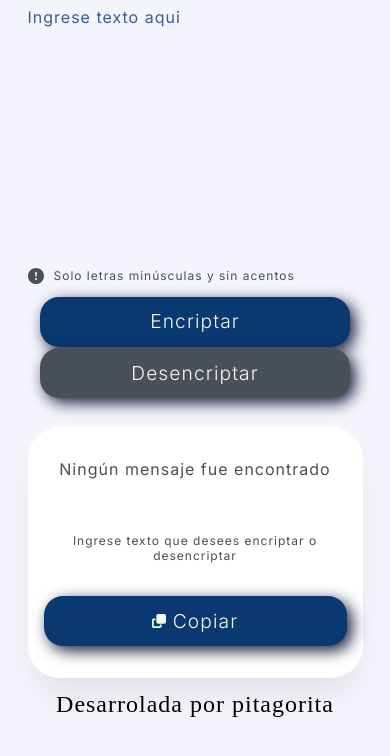
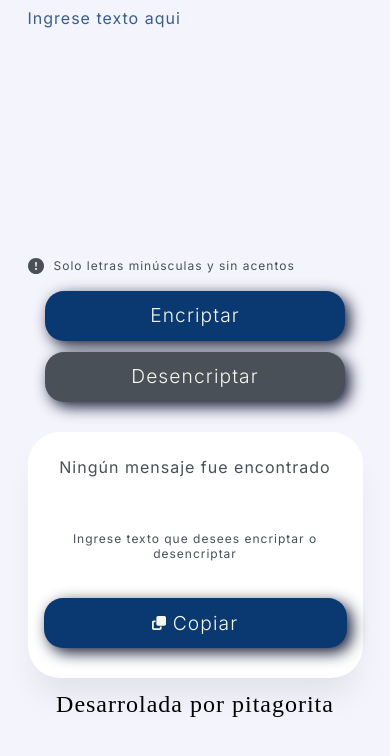
Before and after one commit to pitagorita/Encriptador_texto, a plain HTML site: page index.html in a window 390 px wide. Shown: the part 90-846 px from the top of the page. Drawn offline with Linux system fonts and the light colour scheme.

Commit message:
margin en botones

```diff
--- a/css/style.css
+++ b/css/style.css
@@ -124,7 +124,6 @@ header{
     font-weight: 400;
     font-family: var(--font-family);
     border: none;
-
     cursor: pointer;
 }
 
@@ -341,6 +340,7 @@ header{
 		height: 50px;
 		border-radius: 19px;
 		font-size: 14px;
+		margin: 1.5%;
     }
 
 	.title{
```
